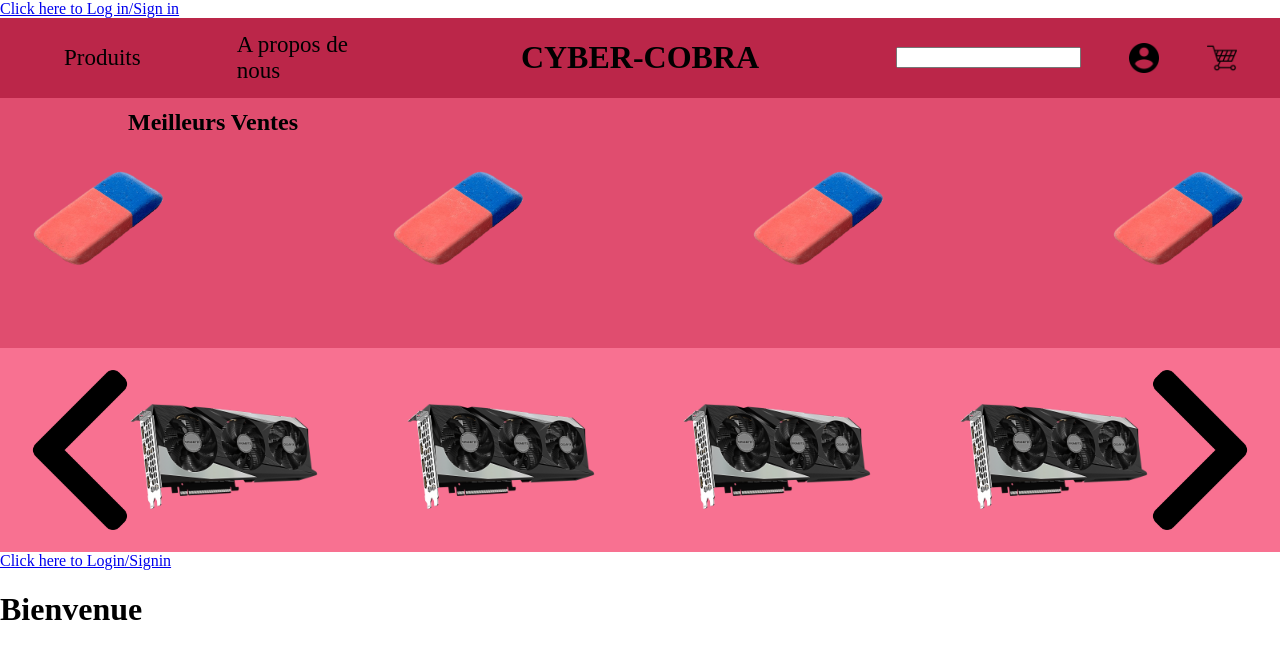
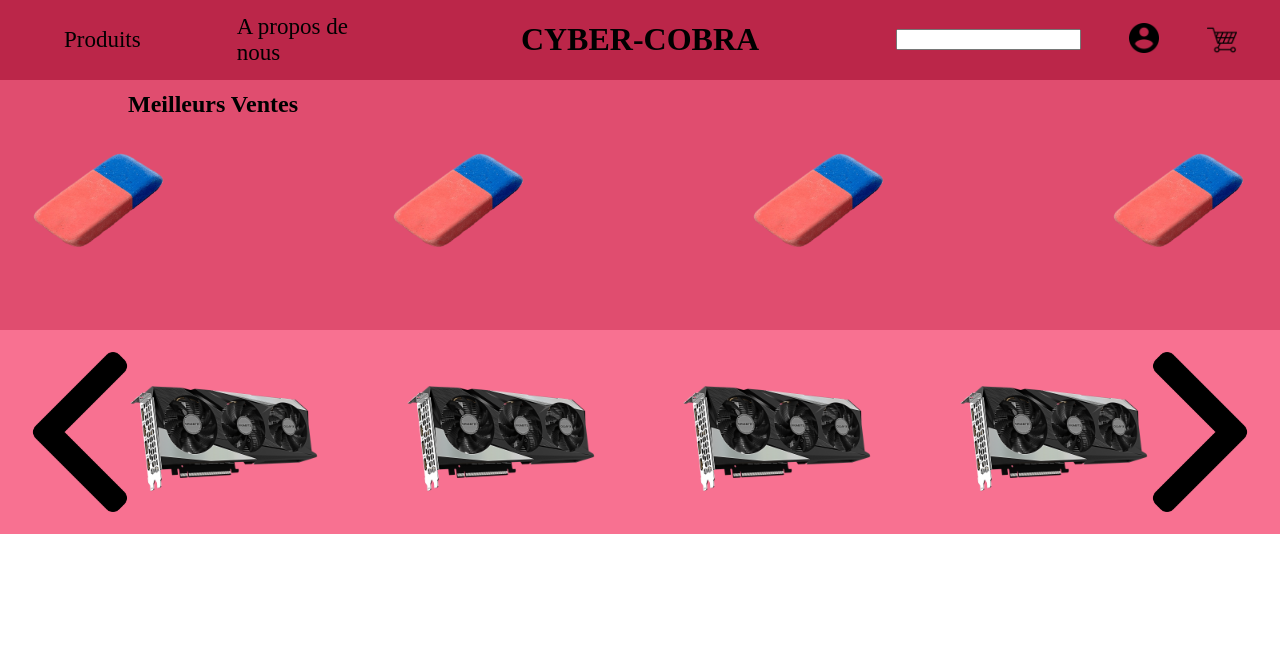
Before and after one commit to MehdiArroussi/Challenge48h, a PHP site: page /home.php in a window 1280 px wide. Shown: the top 659 px of the page. Run offline with PHP 8.4, Linux system fonts and the light colour scheme.

Commit message:
:construction: | work in progress

```diff
--- a/home.php
+++ b/home.php
@@ -17,9 +17,6 @@
     </head>
     <body>
 
-
-        <a href="static/login.php" > Click here to Log in/Sign in </a>
-
         <header>
             <div class="nav">
                 <nav class="left-nav">
@@ -29,7 +26,7 @@
                 <h1 class="name">CYBER-COBRA</h1>
                 <div class="right-nav">
                     <input text class="search">
-                    <img src="Account.png" class="accountPicture">
+                    <a href="static/login.php"><img src="Account.png" class="accountPicture"></a>
                     <img src="Purchase.png" class="purchasePicture">
                 </div>
             </div>
@@ -65,17 +62,4 @@
             </div>
             <img src="rightArrow.png" class="rightArrow">
          </div>
-
-    </head>
-
-    <body>
-
-        <a href="./static/login.php" > Click here to Login/Signin </a>
-
-
-    <h1> Bienvenue </h1>
-
-
-
-    </body>
 </html>
```
